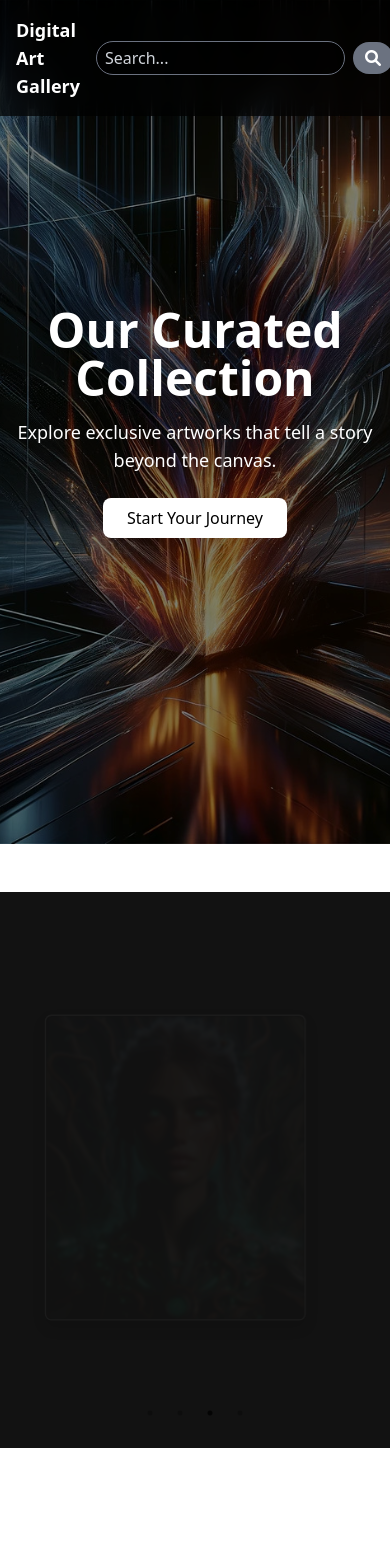
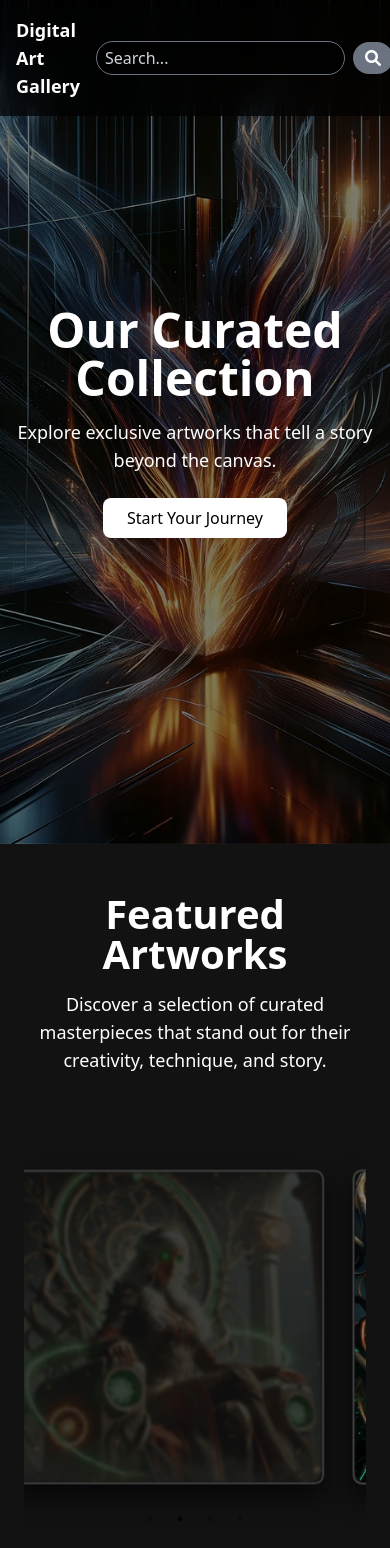
Before and after one commit to Yoshi-jrd/DigitalArtGallery, a React (Create React App) app: page /gallery in a window 390 px wide. Shown: the top 1548 px of the page. Built offline with nearby package versions, Linux system fonts and the light colour scheme.

Commit message:
Gallery page is responsive and working well. it is altered to a featured works carousel as we continue to grow the vision for the gallery page.

```diff
--- a/src/components/ImageCarousel.css
+++ b/src/components/ImageCarousel.css
@@ -1,6 +1,6 @@
 /* Complete ImageCarousel.css */
 
-/* Wrapper and Container Styling */
+/* Core Carousel and Container Styles */
 .carousel-wrapper {
     display: flex;
     justify-content: center;
@@ -21,7 +21,7 @@
     background-color: #121212;
 }
 
-/* Slick Carousel Core Styling */
+/* Slick Carousel Core Styles */
 .slick-list {
     overflow: visible !important;
 }
@@ -29,8 +29,11 @@
 .slick-track {
     display: flex;
     justify-content: center;
+    align-items: center;
+    margin: 0 auto; /* Center the slick track within its container */
 }
 
+/* Core slide styles */
 .slick-slide {
     display: flex;
     justify-content: center;
@@ -44,47 +47,37 @@
     transform: scale(1.2) translateZ(60px) rotateY(0deg);
     opacity: 1;
     z-index: 3;
-    box-shadow: 0 20px 40px rgba(0, 255, 255, 0.3);
     transition: transform 0.3s ease, box-shadow 0.3s ease;
 }
 
-/* Custom Arrows */
-.slick-prev,
-.slick-next {
-    z-index: 4;
-}
-
-.slick-prev:before,
-.slick-next:before {
-    color: #fff;
-    font-size: 20px;
-}
-
-/* Card and Image Styling */
+/* Card and Image Styles */
 .slide-card {
-    width: 60%;
-    height: 450px;
-    margin: 0 -15px;
+    display: flex;
+    flex-direction: column;
+    align-items: center;
+    justify-content: center;
+    width: 85%; /* Ensure a balanced size on mobile */
+    max-width: 90vw;
+    height: auto;
     border-radius: 10px;
     border: 2px solid #444;
     box-shadow: 0 10px 20px rgba(0, 0, 0, 0.6);
     overflow: hidden;
     transition: transform 0.5s ease, box-shadow 0.5s ease;
+    margin: 0 auto; /* Center the card inside the container */
     position: relative;
 }
 
-.slide-card:hover {
-    transform: scale(1.1) translateZ(50px);
+/* Image Styling */
+.slide-image {
+    width: 100%;
+    height: auto;
+    object-fit: cover;
+    border-radius: 10px;
+    margin: 0; /* Ensure image fits perfectly without extra margins */
 }
 
-.slide-image {
-    width: 100%;
-    height: 100%;
-    object-fit: cover;
-    border-radius: 10px;
-}
-
-/* Blur and 3D Effect on Side Slides */
+/* 3D Effect and Blurring of Side Slides */
 .slick-slide:not(.slick-center) .slide-image {
     filter: blur(2px);
     opacity: 0.2;
@@ -94,52 +87,88 @@
     transform: scale(0.85) translateZ(-60px) rotateY(10deg);
 }
 
-/* Overlay Text Styling */
-.overlay-text {
-    position: absolute;
-    bottom: 20px;
-    left: 20px;
-    right: 20px;
-    color: #ffffff;
-    background: rgba(0, 0, 0, 0.5);
-    padding: 10px;
-    border-radius: 5px;
-    text-align: center;
-    transition: opacity 0.3s ease-in-out;
-    opacity: 0; /* Hidden by default */
-    pointer-events: none;
-    z-index: 5;
-}
+/* Adjustments for Mobile View */
+@media (max-width: 600px) {
+    .slide-card {
+        width:80%; /* Reduced width for more balanced padding around the image */
+        max-width: 95vw; /* Ensures the card does not overflow horizontally */
+        height: auto;
+        margin: 0 auto; /* Center the card within the viewport */
+        padding: 0;
+        box-shadow: 0 15px 30px rgba(0, 0, 0, 0.7);
+        transform: scale(1) translateZ(30px); /* Scale to create a floating appearance */
+    }
 
-/* Ensure overlay text appears on hover for desktop and tablet */
-.slide-card:hover .overlay-text {
-    opacity: 1;
-    pointer-events: auto;
-}
-
-/* Show overlay text on touch for mobile */
-@media (hover: none) and (pointer: coarse) {
-    .slide-card:active .overlay-text {
-        opacity: 1;
-        pointer-events: auto;
+    .slide-image {
+        width: 100%;
+        height: auto;
+        object-fit: cover;
+        border-radius: 15px;
+        margin: 0; /* Remove any unintended offset */
     }
 }
 
-/* Persistent state on touch until next touch */
-@media (hover: none) {
-    .slide-card:focus .overlay-text {
+/* Overlay Container with Text Animation */
+.overlay-container {
+    position: absolute;
+    bottom: 10px;
+    left: 10px;
+    display: flex;
+    flex-direction: column;
+    align-items: flex-start;
+    pointer-events: none;
+}
+
+/* Overlay Text Styling for a 3D Floating Effect */
+.overlay-text {
+    color: #ffffff;
+    background: rgba(0, 0, 0, 0.6);
+    padding: 15px 25px;
+    border-radius: 8px;
+    text-align: left;
+    transform: translateY(30px);
+    opacity: 0;
+    animation: fadeInUp 0.8s ease forwards 0.3s;
+}
+
+@keyframes fadeInUp {
+    0% {
+        transform: translateY(30px);
+        opacity: 0;
+    }
+    100% {
+        transform: translateY(0);
         opacity: 1;
-        pointer-events: auto;
     }
 }
 
 .overlay-title {
-    font-size: 18px;
-    font-weight: bold;
+    font-size: 22px;
+    font-weight: 700;
     margin-bottom: 5px;
 }
 
 .overlay-description {
-    font-size: 14px;
+    font-size: 16px;
     font-weight: normal;
 }
+
+/* CSS Updates */
+.feature-highlight {
+    background-color: #121212; /* Matches the overall dark theme */
+    color: #ffffff;
+    padding: 50px 0;
+    text-align: center;
+}
+
+.feature-highlight h2 {
+    font-size: 2.5rem;
+    margin-bottom: 1rem;
+    font-weight: 700;
+}
+
+.feature-highlight p {
+    font-size: 1.125rem;
+    max-width: 700px;
+    margin: 0 auto 2rem auto;
+}
--- a/src/components/ImageCarousel.js
+++ b/src/components/ImageCarousel.js
@@ -1,5 +1,5 @@
 // ImageCarousel.js
-import React, { useEffect, useState, useRef } from 'react';
+import React, { useState, useRef } from 'react';
 import Slider from 'react-slick';
 import "slick-carousel/slick/slick.css";
 import "slick-carousel/slick/slick-theme.css";
@@ -7,9 +7,7 @@ import './ImageCarousel.css'; // Ensure correct path to CSS
 
 function ImageCarousel() {
   const [activeIndex, setActiveIndex] = useState(0); // State to track the active slide index
-  const [showOverlay, setShowOverlay] = useState(false); // State to control overlay visibility on touch
   const sliderRef = useRef(null); // Ref to access the Slider component
-  const inactivityTimeout = useRef(null); // Ref to store the inactivity timeout
 
   // Array of images with metadata (title and description)
   const images = [
@@ -29,12 +27,11 @@ function ImageCarousel() {
     centerMode: true,
     centerPadding: '0px',
     autoplay: true,
-    autoplaySpeed: 3000,
+    autoplaySpeed: 6000, // Increased delay to 6 seconds
     cssEase: 'ease-in-out',
     arrows: true,
     beforeChange: (current, next) => {
-      setActiveIndex(next);
-      setShowOverlay(false); // Reset overlay state when slide changes
+      setActiveIndex(next); // Update active index when the slide changes
     },
     responsive: [
       {
@@ -48,63 +45,21 @@ function ImageCarousel() {
       {
         breakpoint: 600,
         settings: {
-          slidesToShow: 1,
-          centerMode: false,
+          slidesToShow: 1, // Show only one image on smaller screens
+          centerMode: true,
+          centerPadding: '0px',
         },
       },
       {
         breakpoint: 480,
         settings: {
-          slidesToShow: 1,
-          centerMode: false,
+          slidesToShow: 1, // Ensure only one image shows on very small screens
+          centerMode: true,
+          centerPadding: '0px',
         },
       },
     ],
   };
-
-  // Effect to address ARIA and accessibility issues
-  useEffect(() => {
-    const updateSliderAccessibility = () => {
-      const clonedSlides = document.querySelectorAll('.slick-cloned');
-      clonedSlides.forEach(slide => {
-        slide.removeAttribute('aria-hidden');
-        slide.setAttribute('inert', '');
-      });
-    };
-
-    setTimeout(updateSliderAccessibility, 500);
-  }, []);
-
-  // Function to toggle overlay on touch
-  const handleTouch = (index) => {
-    if (activeIndex === index) {
-      setShowOverlay(!showOverlay);
-    } else {
-      setShowOverlay(false); // Hide overlay if touching a different slide
-    }
-    resetInactivityTimer(); // Reset the inactivity timer on touch
-    sliderRef.current.slickPause(); // Pause the slider on touch
-  };
-
-  // Function to reset inactivity timer
-  const resetInactivityTimer = () => {
-    if (inactivityTimeout.current) {
-      clearTimeout(inactivityTimeout.current);
-    }
-    inactivityTimeout.current = setTimeout(() => {
-      setShowOverlay(false); // Hide overlay after 5 seconds of inactivity
-      sliderRef.current.slickPlay(); // Resume autoplay when overlay is hidden
-    }, 5000);
-  };
-
-  // Effect to clear the inactivity timer on component unmount
-  useEffect(() => {
-    return () => {
-      if (inactivityTimeout.current) {
-        clearTimeout(inactivityTimeout.current);
-      }
-    };
-  }, []);
 
   return (
     <div className="slide-container">
@@ -112,15 +67,16 @@ function ImageCarousel() {
         {images.map((img, index) => (
           <div
             key={index}
-            className="slide-card"
-            onTouchStart={() => handleTouch(index)} // Toggle overlay on touch and reset inactivity timer
+            className={`slide-card ${activeIndex === index ? 'active' : ''}`} // Apply active class when centered
           >
             <img src={img.src} alt={`Carousel of digital art ${index + 1}`} className="slide-image" />
-            {/* Only show overlay text if the current slide is the active one and showOverlay is true */}
-            {activeIndex === index && showOverlay && (
-              <div className="overlay-text">
-                <h3 className="overlay-title">{img.title}</h3>
-                <p className="overlay-description">{img.description}</p>
+            {/* Overlay container with animated text */}
+            {activeIndex === index && (
+              <div className="overlay-container">
+                <div className="overlay-text">
+                  <h3 className="overlay-title">{img.title}</h3>
+                  <p className="overlay-description">{img.description}</p>
+                </div>
               </div>
             )}
           </div>
--- a/src/pages/Gallery.js
+++ b/src/pages/Gallery.js
@@ -1,3 +1,4 @@
+// Gallery.js
 import React, { useEffect, useRef } from 'react';
 import ImageCarousel from '../components/ImageCarousel'; // Main carousel showcasing artworks
 
@@ -49,9 +50,13 @@ function GalleryPage() {
         </div>
       </section>
 
-      {/* Image Carousel Section */}
-      <section className="carousel-section py-12">
-        <ImageCarousel />
+      {/* Feature Highlight Section */}
+      <section className="feature-highlight py-12 bg-black text-white">
+        <div className="max-w-6xl mx-auto px-6 text-center">
+          <h2 className="text-4xl font-bold mb-4">Featured Artworks</h2>
+          <p className="mb-8 text-lg">Discover a selection of curated masterpieces that stand out for their creativity, technique, and story.</p>
+          <ImageCarousel />
+        </div>
       </section>
 
       {/* Featured Collection */}
@@ -78,10 +83,7 @@ function GalleryPage() {
       </section>
 
       {/* Social Feed */}
-      <section
-        ref={instagramRef}
-        className="social-feed bg-gray-100 py-10"
-      >
+      <section ref={instagramRef} className="social-feed bg-gray-100 py-10">
         <h2 className="text-3xl font-bold text-center mb-4">Follow Us on Instagram</h2>
         <div className="instagram-feed grid grid-cols-2 md:grid-cols-4 gap-4 px-6">
           {/* Mock Instagram posts with lazy loading */}
```
Also changed, not shown: public/images/imageGallery/image1.jpg.
